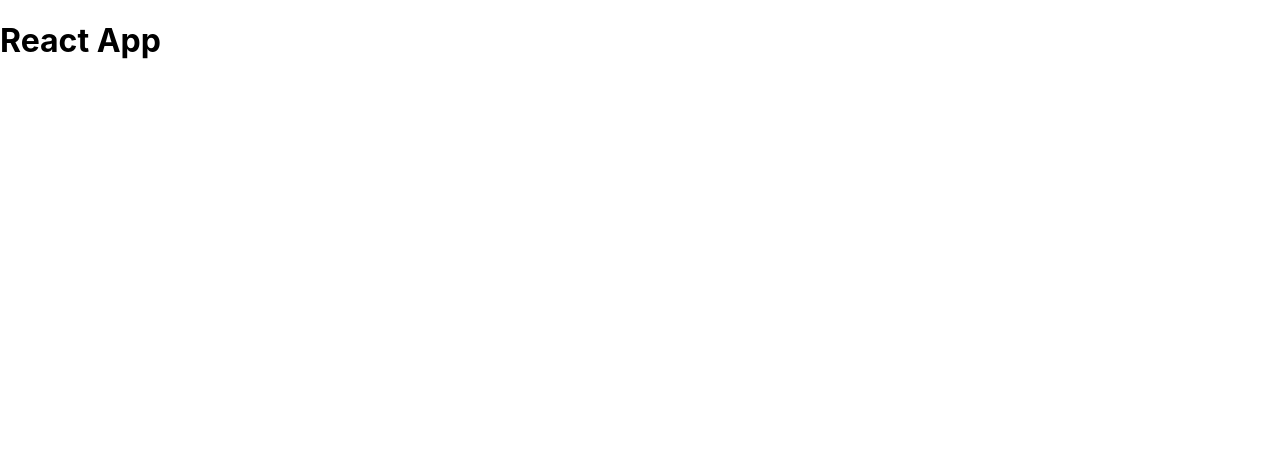
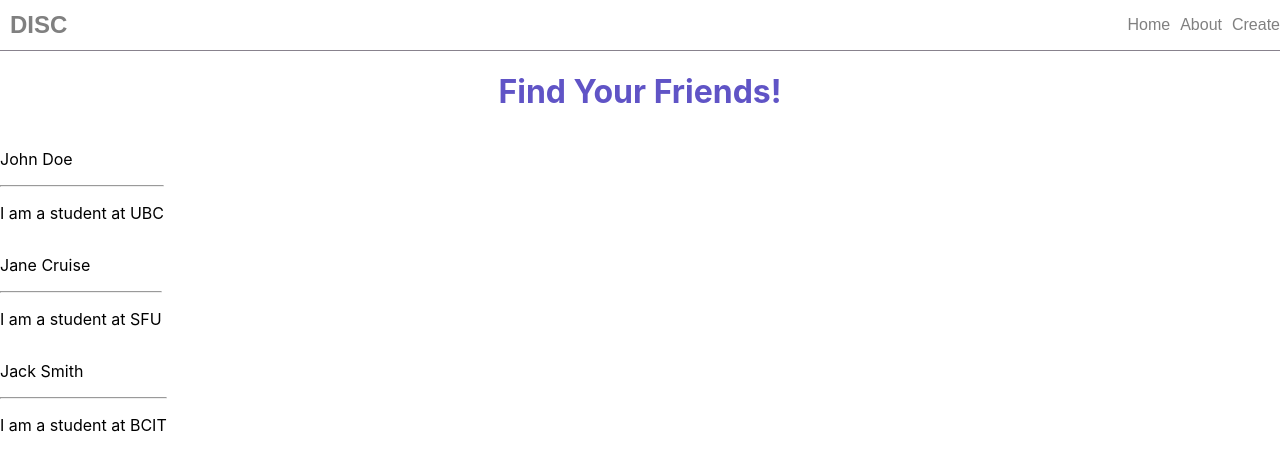
Before and after one commit to Andy2887/DISC-Assignment-4, a React (Create React App) app: page / in a window 1280 px wide. Shown: the top 470 px of the page. Built offline with nearby package versions, Linux system fonts and the light colour scheme.

Commit message:
basic structure created

```diff
--- a/src/App.css
+++ b/src/App.css
@@ -1,38 +1,36 @@
-.App {
-  text-align: center;
+.nav {
+
+  height: 50px;
+  font-family: arial;
+  display: flex;
+  flex-direction: row;
+  gap: 10px;
+  align-items: center;
+  padding-left: 10px;
+  justify-content: flex-end;
+  border-bottom: 1px solid #88828D;
+
 }
 
-.App-logo {
-  height: 40vmin;
-  pointer-events: none;
+.nav h1{
+  margin-right: auto;
+  color: grey;
 }
 
-@media (prefers-reduced-motion: no-preference) {
-  .App-logo {
-    animation: App-logo-spin infinite 20s linear;
-  }
+.nav a{
+  color: grey;
+  text-decoration: none;
 }
 
-.App-header {
-  background-color: #282c34;
-  min-height: 100vh;
+.title{
+  color: #392AB8;
+  opacity: 0.8;
   display: flex;
-  flex-direction: column;
-  align-items: center;
   justify-content: center;
-  font-size: calc(10px + 2vmin);
-  color: white;
 }
 
-.App-link {
-  color: #61dafb;
+.profile{
+  display: flex;
+  flex-direction: row;
+  align-items: center;
 }
-
-@keyframes App-logo-spin {
-  from {
-    transform: rotate(0deg);
-  }
-  to {
-    transform: rotate(360deg);
-  }
-}
--- a/src/App.js
+++ b/src/App.js
@@ -1,8 +1,53 @@
 import './App.css';
+import { useState, useEffect } from 'react';
 
+
+// Navigation bar definition
+function Nav(){
+  return(
+    <nav className = "nav">
+      <h1>DISC</h1>
+      <a href='home.html'>Home</a>
+      <a href='about.html'>About</a>
+      <a href='create.html'>Create</a>
+    </nav>
+  );
+}
+
+// title bar definition
+function Title(){
+  return(
+    <div class = "title">
+      <h1>Find Your Friends!</h1>
+    </div>
+  );
+}
+
+// profile card definition
+function ProfileCard(props){
+  return(
+    <div class = "profile">
+        <div class="text">
+          <p>{props.name}</p>
+          <hr />
+          <p>{props.description}</p>
+        </div>
+    </div>
+  );
+}
+
+
+
+// the main function
 function App() {
   return (
-    <h1>React App</h1>
+  <div>
+    <Nav />
+    <Title />
+    <ProfileCard name = "John Doe" description = "I am a student at UBC" />
+    <ProfileCard name = "Jane Cruise" description = "I am a student at SFU" />
+    <ProfileCard name = "Jack Smith" description = "I am a student at BCIT" />
+  </div>
   );
 }
 
```
